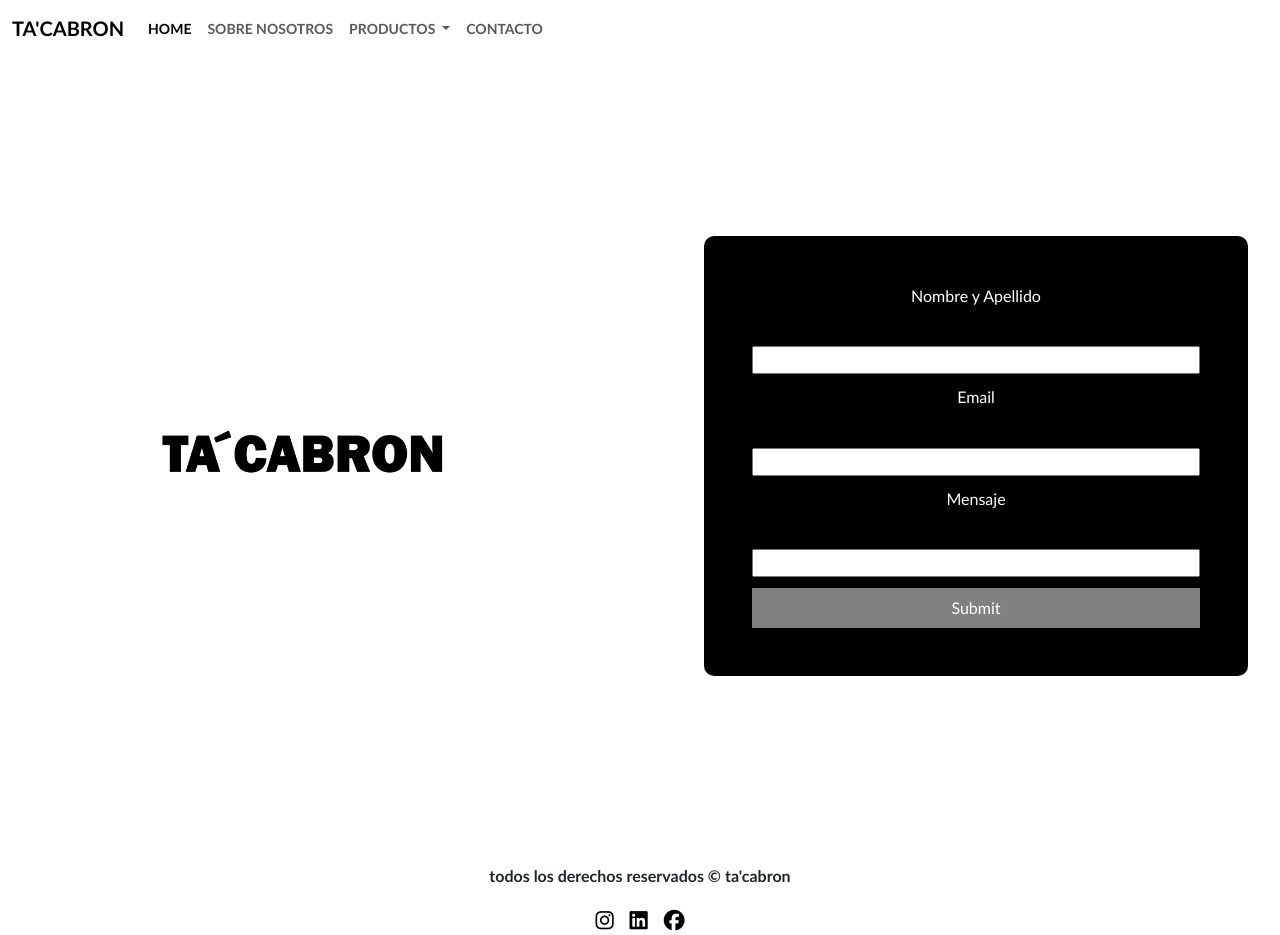
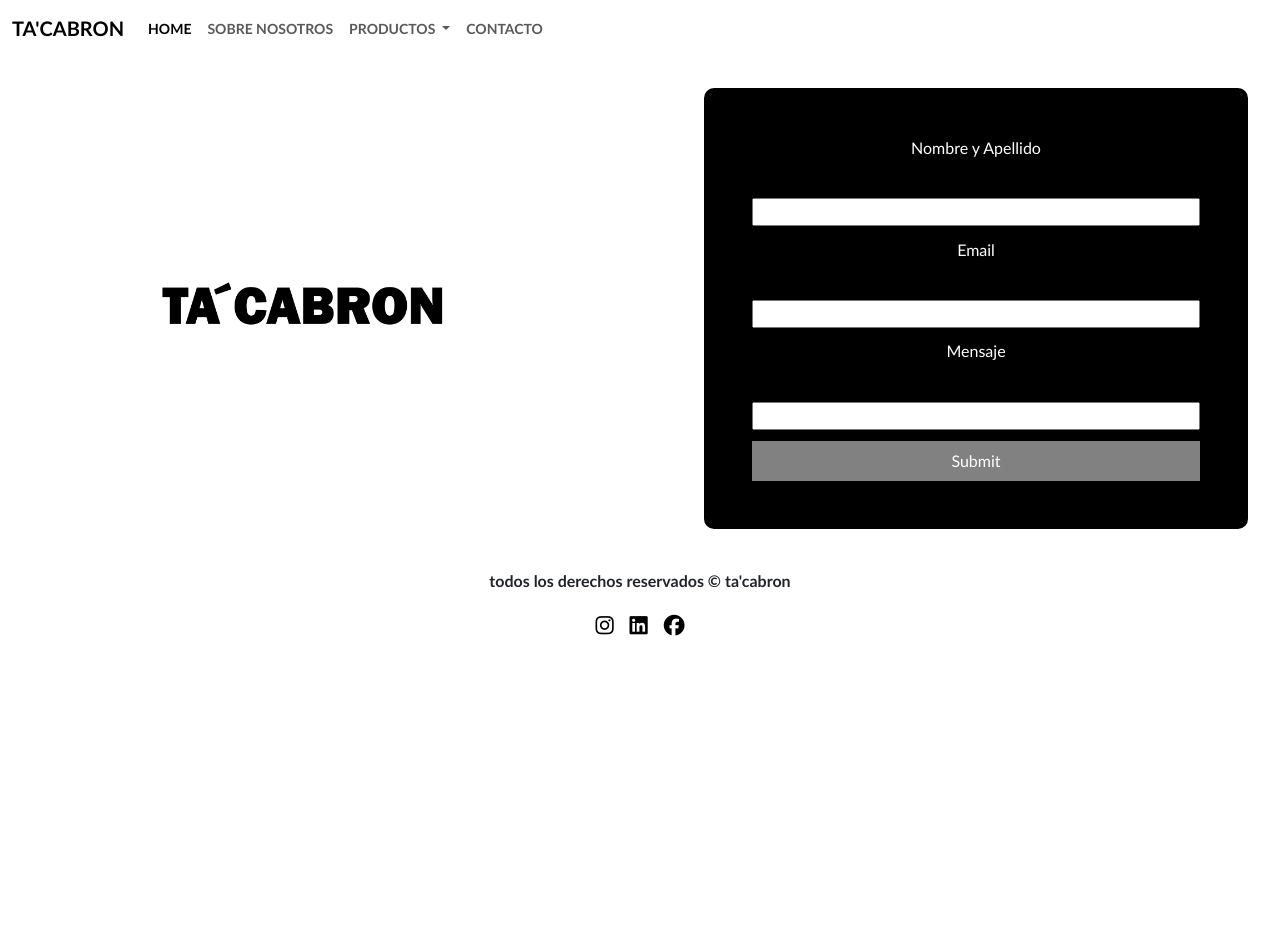
Before and after one commit to coriamartinn/Pre-entrega2-coriamartin, a website: page pages/contacto.html in a window 1280 px wide. After the commit the page ends 800 px from the top, so only its background shows below. Drawn offline with nearby package versions, Linux system fonts and the light colour scheme.

Commit message:
arreglo para algunos celulares

```diff
--- a/scss/components/_generales.scss
+++ b/scss/components/_generales.scss
@@ -15,7 +15,7 @@ a {
 /* ESTILOS CONTACTO */
 
 .form-main {
-  height: 100vh;
+  height: max-content;
   display: flex;
   flex-direction: column;
   align-items: center;
```
Also changed, not shown: index.html (+1 -1 lines), css/main.css.
